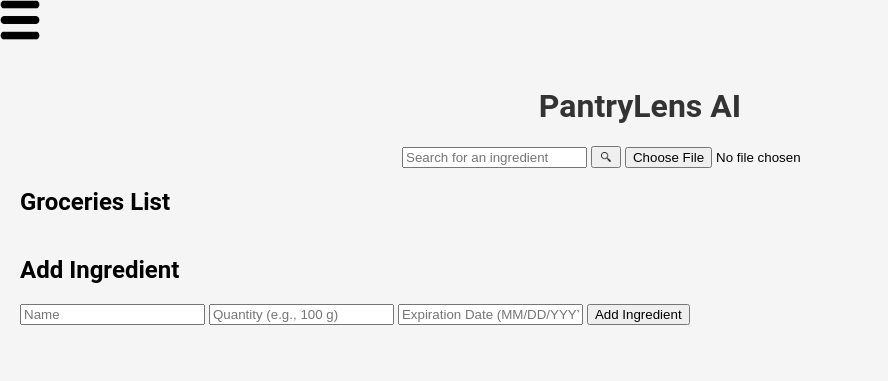
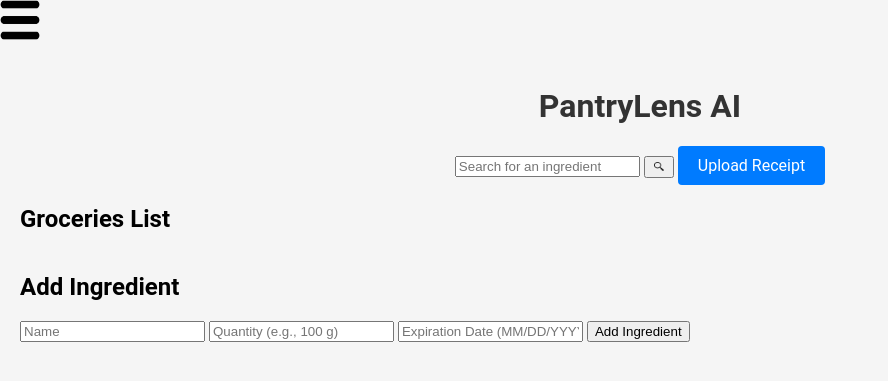
Before and after one commit to Daidanny008/PantryLens-AI, a Flask app: page / in a window 1280 px wide. Shown: the top 381 px of the page, without its empty margins (0-888 px from the left). Run offline with Flask 3, Linux system fonts and the light colour scheme; parts of the project's set-up code (start-up, migrations or seed data) failed here and were passed over.

Commit message:
styled upload receipt button

```diff
--- a/static/CSS/Main.css
+++ b/static/CSS/Main.css
@@ -31,6 +31,18 @@ body{
 }
 
 /* Upload Button */
+.uploadButton {
+    display: inline-block;
+    padding: 10px 20px;
+    background-color: #007BFF; /* Button color */
+    color: #fff;
+    border: none;
+    border-radius: 4px;
+    font-size: 16px;
+    cursor: pointer;
+    text-align: center;
+    transition: background-color 0.3s ease;
+}
 
 .openMenuBtn {
     font-size: 30px;
--- a/templates/PantryLensMain.html
+++ b/templates/PantryLensMain.html
@@ -24,7 +24,8 @@
             <button class="searchButton" type="submit">
                 <img class="searchIcon" src="{{ url_for('static', filename='Pictures/768px-Magnifying_glass_icon.png')}}">
             </button>
-            <input type="file" id="file" accept="image/*" class="uploadButton">
+            <input type="file" id="file" accept="image/*" style="display: none;">
+            <label for="file" class="uploadButton">Upload Receipt</label>
         </div>
 
         <div class="groceriesContainer">
```
